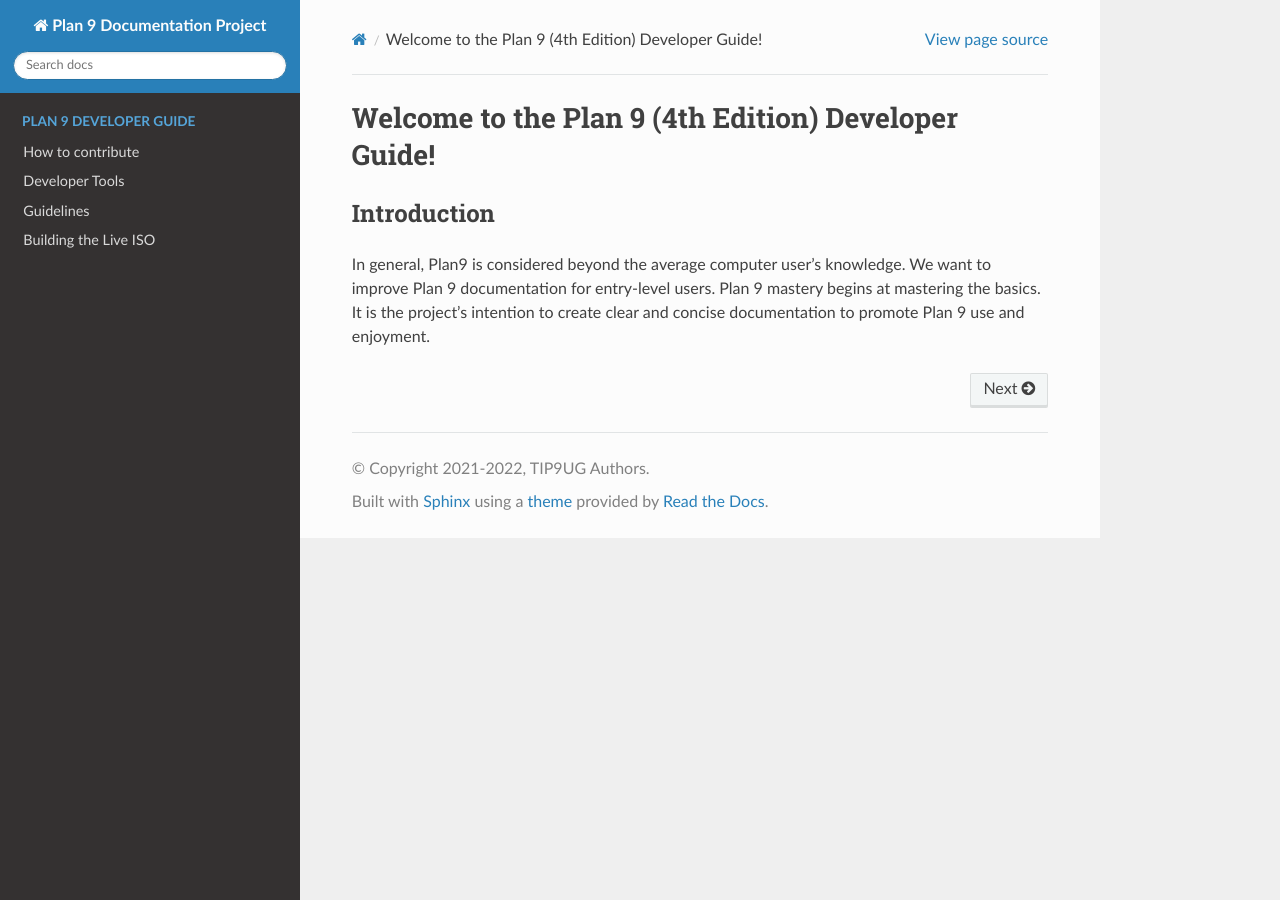
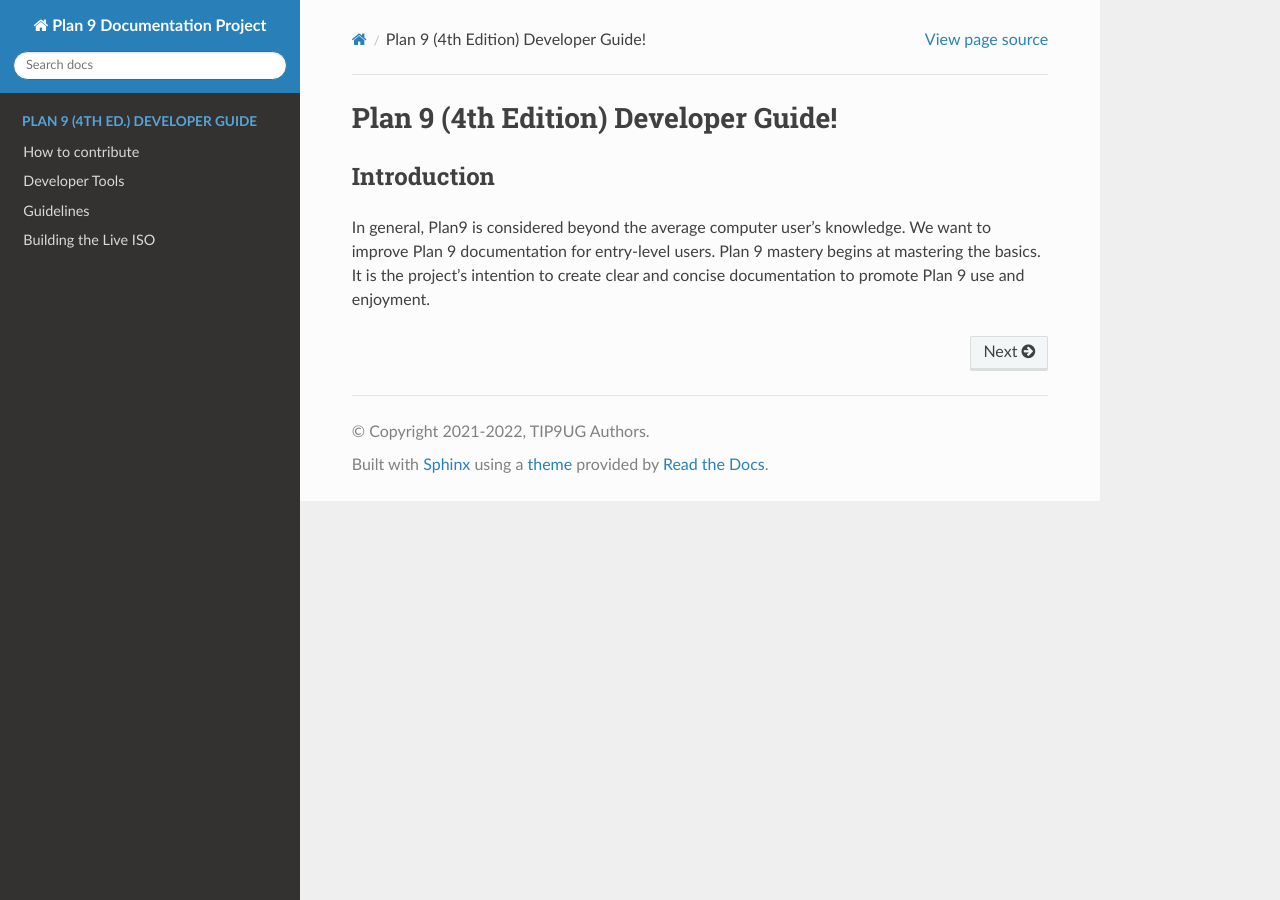
Before and after one commit to tip9ug/plan9-4th-edition-development-guide, a Sphinx documentation site: the page built from source/index.md, in a window 1280 px wide. Built offline with Sphinx 7.4.7 and the Read the Docs theme 2.0.0, drawn with Linux system fonts in a browser that asks for light colours; pages that are not in the unit, such as notebooks, are missing from menus.

Commit message:
Revised header

````diff
--- a/source/index.md
+++ b/source/index.md
@@ -1,4 +1,4 @@
-Welcome to the Plan 9 (4th Edition) Developer Guide!
+Plan 9 (4th Edition) Developer Guide!
 ====================================================
 
 ## Introduction
@@ -7,7 +7,7 @@ In general, Plan9 is considered beyond the average computer user's knowledge. We
 
 
 ```{toctree}
-:caption: Plan 9 Developer Guide
+:caption: Plan 9 (4th Ed.) Developer Guide
 :hidden:
 :maxdepth: 2
 :glob:
````
